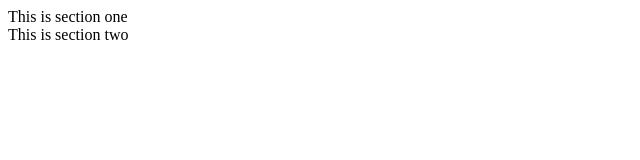
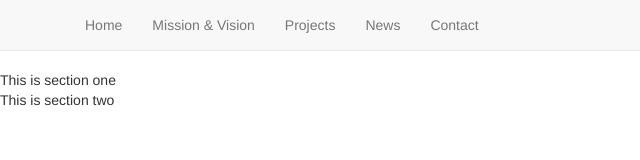
Before and after one commit to thingslab/website-html5, a website: page index.html in a window 1280 px wide. Shown: the whole page, without its empty margins (0-640 px from the left). Drawn offline with nearby package versions, Linux system fonts and the light colour scheme.

Commit message:
made navbar with bootstrap

```diff
--- /dev/null
+++ b/assets/css/main.css
@@ -0,0 +1,7 @@
+body {
+    padding-top: 70px;
+}
+
+.nav-menu {
+
+}
--- a/bower.json
+++ b/bower.json
@@ -9,6 +9,7 @@
   "license": "MIT",
   "homepage": "www.thingslab.cc",
   "dependencies": {
-    "jquery": "~2.1.3"
+    "jquery": "~2.1.3",
+    "bootstrap": "~3.3.4"
   }
 }
--- a/index.html
+++ b/index.html
@@ -3,8 +3,24 @@
 <head lang="en">
     <meta charset="UTF-8">
     <title>Things Lab</title>
+
+    <link rel="stylesheet" href="bower_components/bootstrap/dist/css/bootstrap.min.css">
+    <link rel="stylesheet" href="assets/css/main.css">
+
 </head>
 <body>
+
+<nav class="navbar navbar-default navbar-fixed-top">
+    <div class="container">
+        <ul class="nav navbar-nav">
+            <li><a href="#">Home</a></li>
+            <li><a href="#">Mission & Vision</a></li>
+            <li><a href="#">Projects</a></li>
+            <li><a href="#">News</a></li>
+            <li><a href="#">Contact</a></li>
+        </ul>
+    </div>
+</nav>
 
 <section>
     This is section one
@@ -14,5 +30,9 @@
     This is section two
 </section>
 
+
+<!-- SCRIPTS -->
+<script src="bower_components/jquery/dist/jquery.min.js"></script>
+<script src="bower_components/bootstrap/dist/js/bootstrap.min.js"></script>
 </body>
 </html>
```
